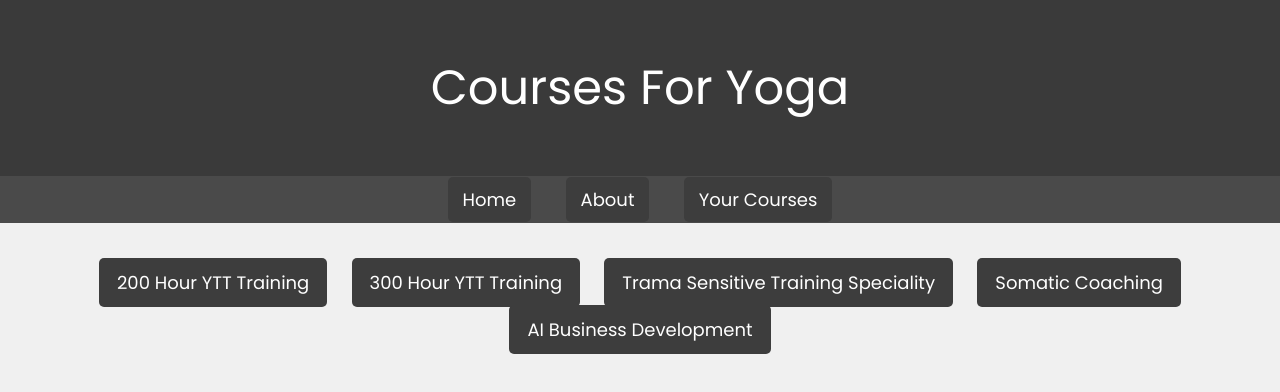
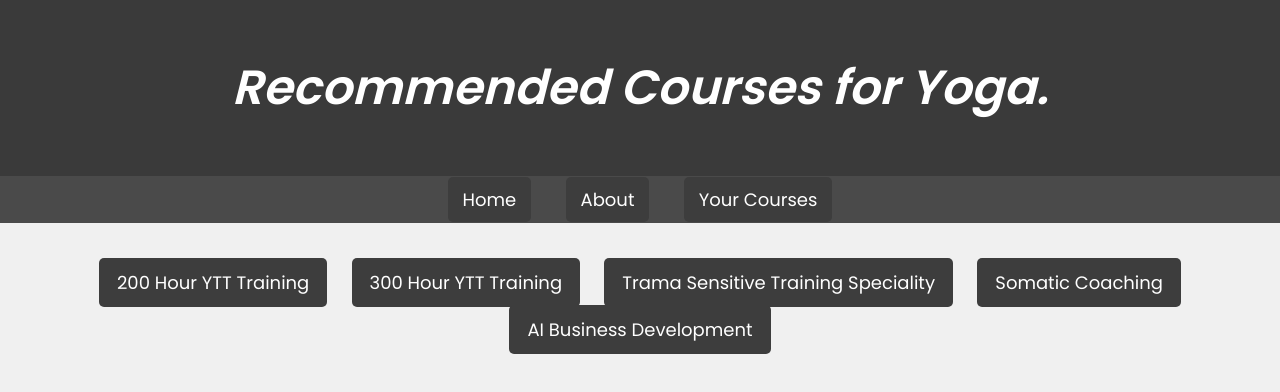
Before and after one commit to eddybbrownii/Courses-for-Yoga, a plain HTML site: page index.html in a window 1280 px wide. Drawn offline with Linux system fonts and the light colour scheme.

Commit message:
19042026

```diff
--- a/index.html
+++ b/index.html
@@ -13,7 +13,7 @@
 
 <body>
     <header>
-        <h1><a href="index.html">Courses For Yoga</a></h1>
+        <h1><a href="index.html"><b><i>Recommended Courses for Yoga.</i></b></a></h1>
     </header>
 
     <div id="navbar">
```
